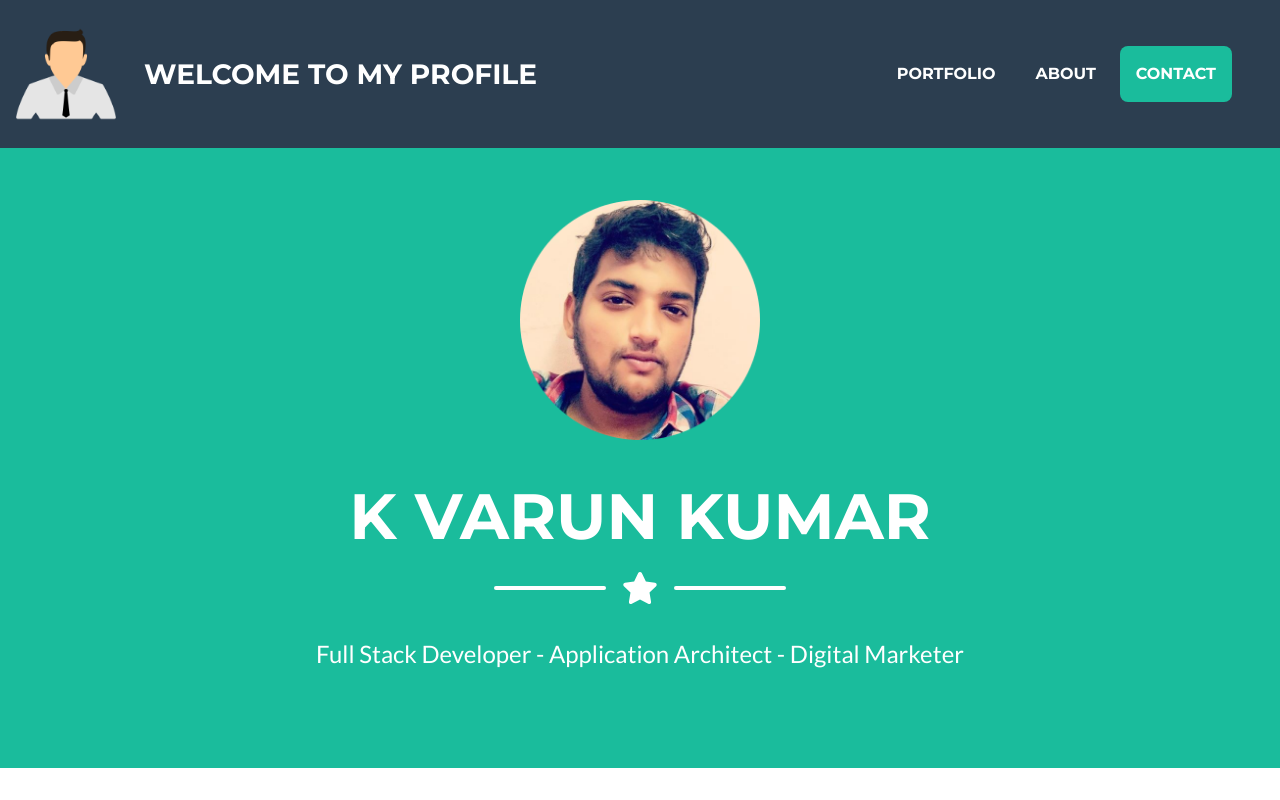
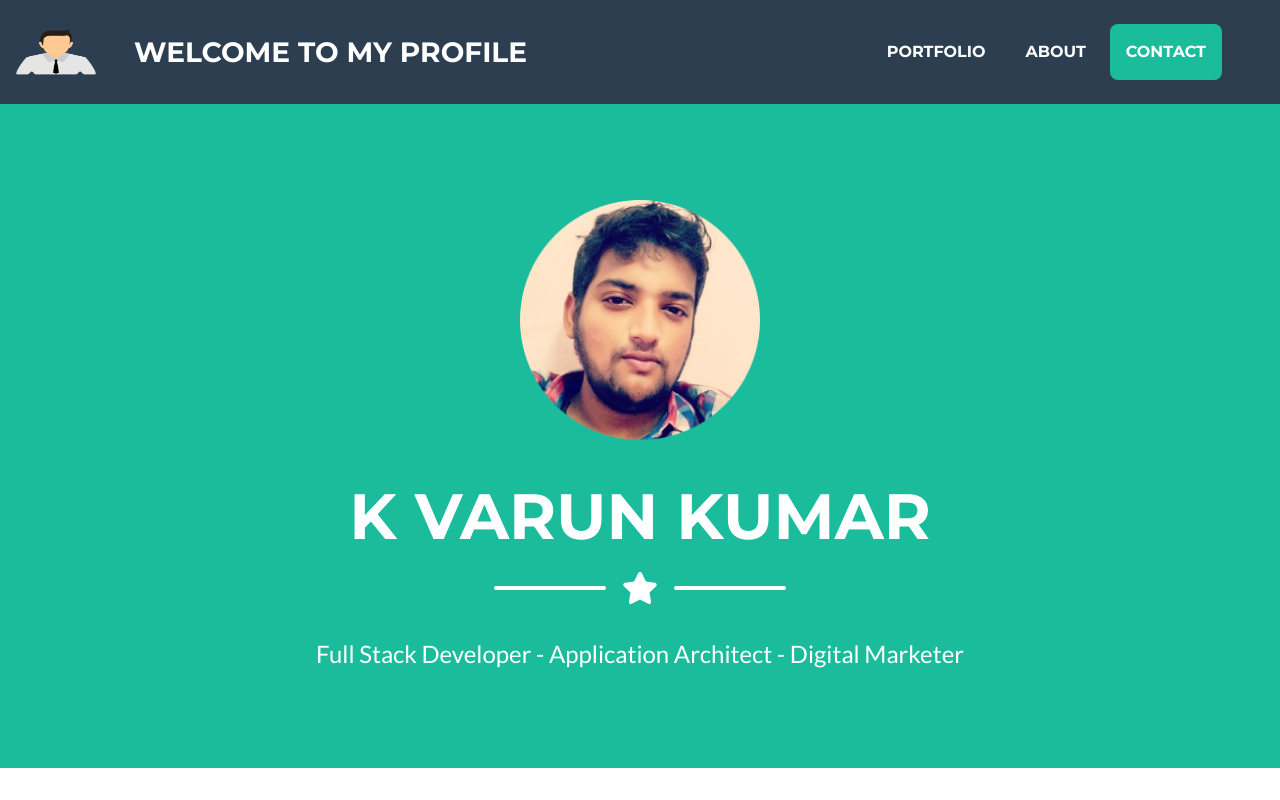
Before and after one commit to vrnkmr111/MyProfile, a website: page dist/index.html in a window 1280 px wide. Shown: the top 800 px of the page. Drawn offline with nearby package versions, Linux system fonts and the light colour scheme.

```diff
--- a/dist/index.html
+++ b/dist/index.html
@@ -19,7 +19,7 @@
     <body id="page-top">
         <!-- Navigation-->
         <nav class="navbar navbar-expand-lg bg-secondary text-uppercase fixed-top" id="mainNav">
-            <img rel="icon" type="image/x-icon" src="assets/img/favicon.ico" height="100px" width="100px"/>
+            <img rel="icon" type="image/x-icon" src="assets/img/favicon.ico" height="50px" width="80px"/>
             <div class="container">
                 <a class="navbar-brand js-scroll-trigger" href="#page-top">Welcome to my Profile</a>
                 <button class="navbar-toggler navbar-toggler-right text-uppercase font-weight-bold bg-primary text-white rounded" type="button" data-toggle="collapse" data-target="#navbarResponsive" aria-controls="navbarResponsive" aria-expanded="false" aria-label="Toggle navigation">
```
